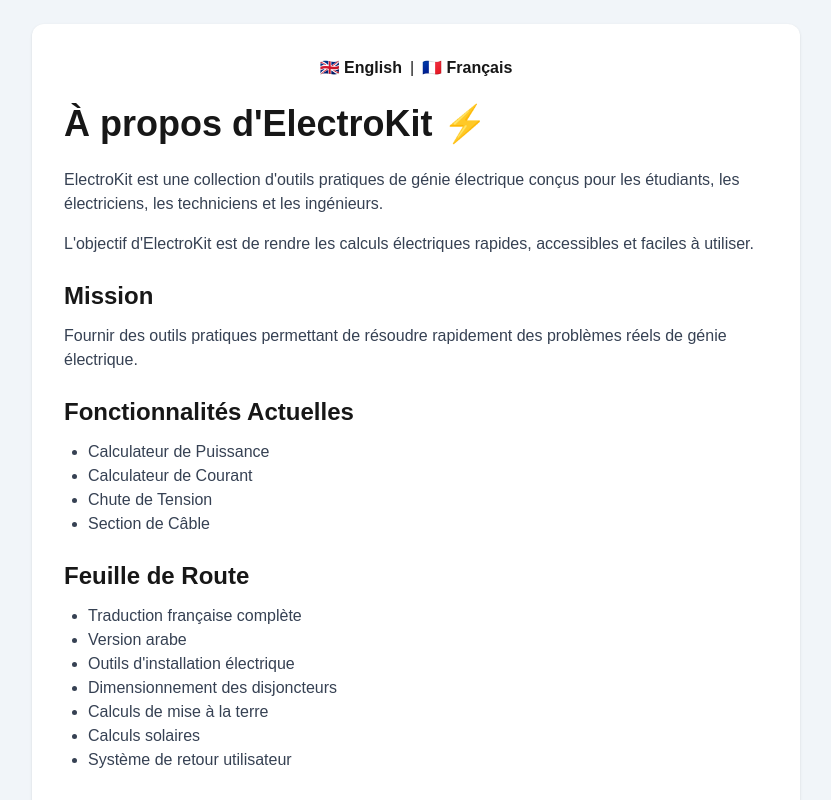
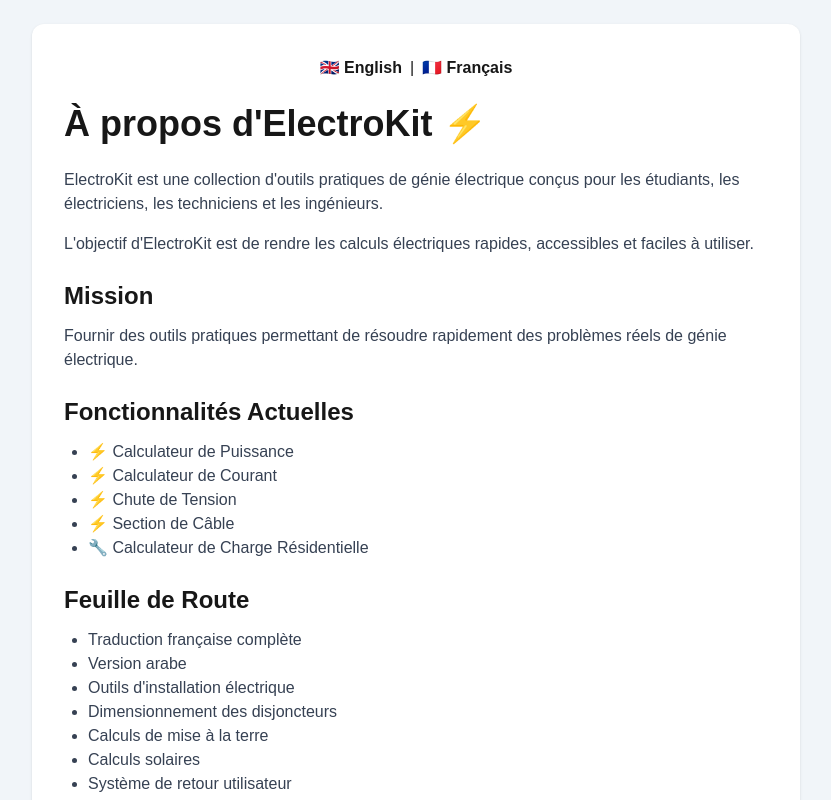
Before and after one commit to Anouar-azzi-spec/electrokit, a Next.js app: page /fr/about in a window 1280 px wide. Shown: the top 800 px of the page, without its empty margins (224-1055 px from the left). Built offline with nearby package versions, Linux system fonts and the light colour scheme.

Commit message:
Add residential load calculator to About pages

```diff
--- a/src/app/about/page.tsx
+++ b/src/app/about/page.tsx
@@ -32,6 +32,7 @@ export default function AboutPage() {
           <li>⚡ Current Calculator</li>
           <li>⚡ Voltage Drop Calculator</li>
           <li>⚡ Cable Size Calculator</li>
+          <li>🔧 Residential Load Calculator</li>
         </ul>
 
         <h2 className="text-2xl font-bold mb-3">
--- a/src/app/fr/about/page.tsx
+++ b/src/app/fr/about/page.tsx
@@ -46,10 +46,11 @@ export default function FrenchAboutPage() {
         </h2>
 
         <ul className="list-disc pl-6 mb-6 text-gray-700">
-          <li>Calculateur de Puissance</li>
-          <li>Calculateur de Courant</li>
-          <li>Chute de Tension</li>
-          <li>Section de Câble</li>
+          <li>⚡ Calculateur de Puissance</li>
+          <li>⚡ Calculateur de Courant</li>
+          <li>⚡ Chute de Tension</li>
+          <li>⚡ Section de Câble</li>
+          <li>🔧 Calculateur de Charge Résidentielle</li>
         </ul>
 
         <h2 className="text-2xl font-bold mb-3">
```
